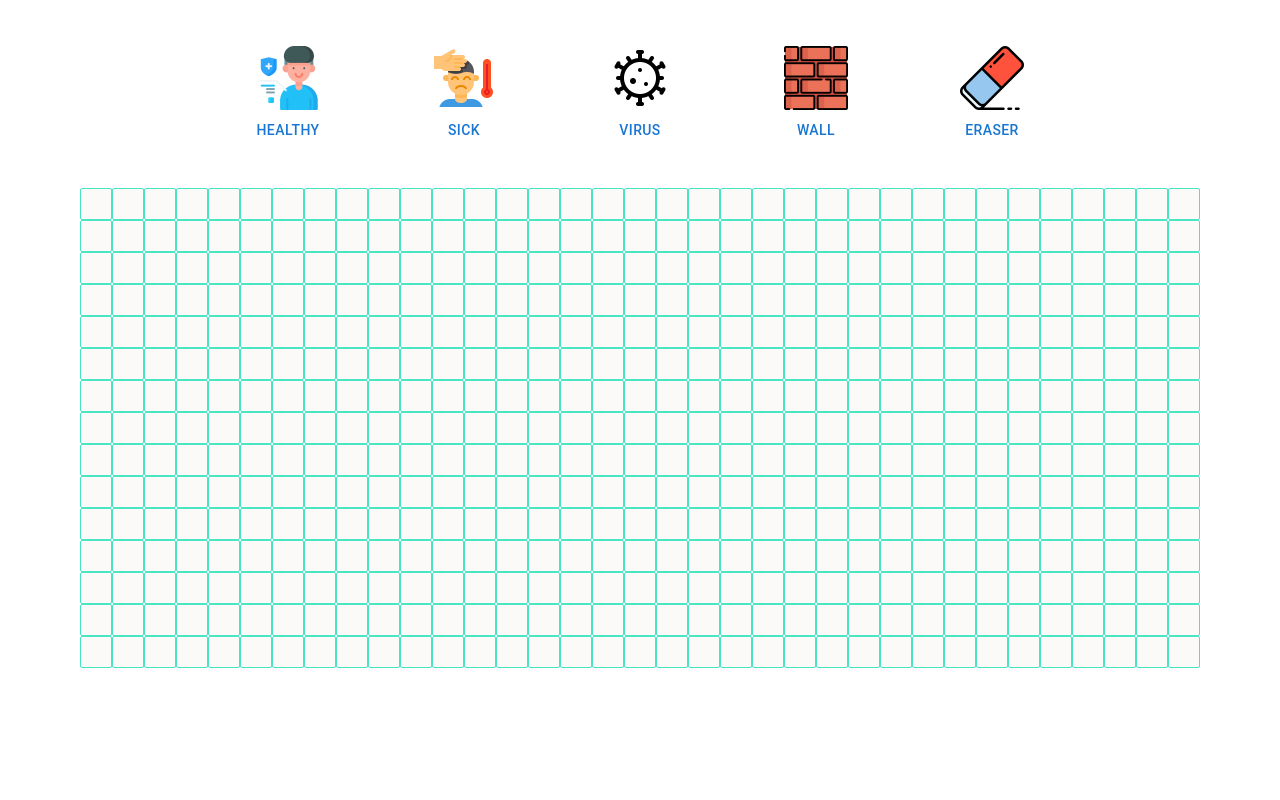
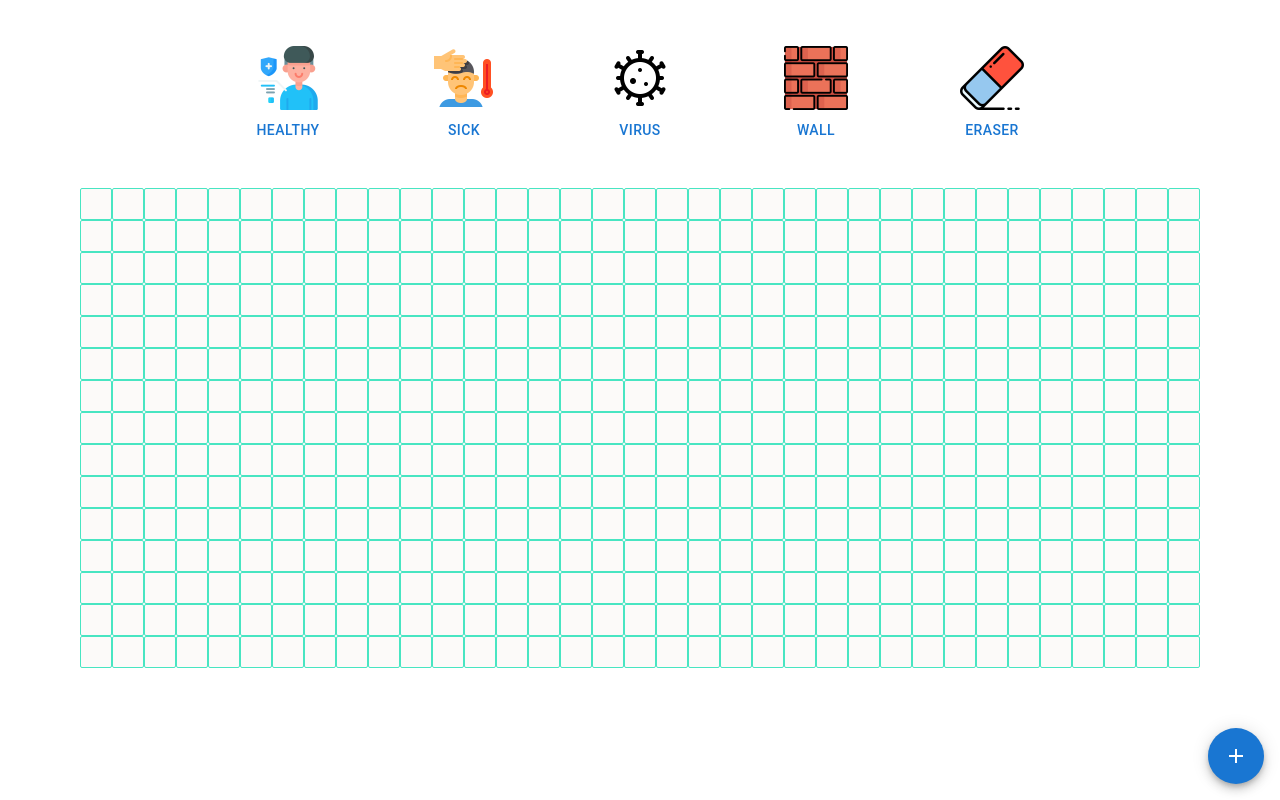
Before and after one commit to limzhanrong/days-to-spread-virus, a Next.js app: page /game in a window 1280 px wide. Built offline with nearby package versions, Linux system fonts and the light colour scheme.

Commit message:
Initial deployment
Added Icons and speed dials.

```diff
--- /dev/null
+++ b/components/global/CustomSpeedDial.jsx
@@ -0,0 +1,35 @@
+import React from 'react'
+import { SpeedDial, SpeedDialIcon, SpeedDialAction } from '@mui/material'
+import FileCopyIcon from '@mui/icons-material/FileCopyOutlined';
+import SaveIcon from '@mui/icons-material/Save';
+
+const CustomSpeedDial = ({handleRun}) => {
+
+  const handleClick = () => {
+    alert("hi")
+  }
+
+  const actions = [
+    { icon: <FileCopyIcon />, name: 'Copy', function: handleRun },
+    { icon: <SaveIcon />, name: 'Save',function: handleClick},
+  ];
+
+  return (
+    <SpeedDial
+      ariaLabel="SpeedDial basic example"
+      sx={{ position: 'absolute', bottom: 16, right: 16 }}
+      icon={<SpeedDialIcon />}
+    >
+    {actions.map((action) => (
+      <SpeedDialAction
+        key={action.name}
+        icon={action.icon}
+        tooltipTitle={action.name}
+        onClick={action.function}
+      />
+    ))}
+    </SpeedDial>
+  )
+}
+
+export default CustomSpeedDial
--- a/components/grid/CellGenerator.jsx
+++ /dev/null
@@ -1,40 +0,0 @@
-import React, {useContext} from 'react'
-import Cell from '/components/grid/Cell'
-import { Grid } from '@mui/material'
-import { AppContext } from 'global/StateContext'
-
-
-const CellGenerator = ({grid, handleMouseDown, handleMouseOver, handleMouseUp}) => {
-  const { optionsData, useSelectedState } = useContext(AppContext)
-  const [selected, setSelected] = useSelectedState
-
-  return (
-    <Grid container alignItems="center" justifyContent="center" direction="column" onMouseLeave={handleMouseUp}>
-      {grid.map((row, r)=>{
-          return (
-            <Grid key={"row" + r} item xs={12}>
-            {
-            row.map((item, c)=>{
-              return (
-              <Cell
-                key={"col" + c}
-                row={r}
-                col={c}
-                val={grid[r][c]}
-                selected={selected}
-                optionsData={optionsData}
-                handleMouseDown={handleMouseDown}
-                handleMouseOver={handleMouseOver}
-                handleMouseUp={handleMouseUp}
-              >
-                  {grid[r][c]}
-              </Cell>)})
-            }
-            </Grid>
-          )
-      })}
-    </Grid>
-  )
-}
-
-export default CellGenerator
--- a/components/grid/CellGrid.jsx
+++ b/components/grid/CellGrid.jsx
@@ -1,19 +1,65 @@
-import React, { useEffect, useState } from 'react'
-import CellGenerator from './CellGenerator'
+import React, { useEffect, useState, useContext } from 'react'
+import Cell from '/components/grid/Cell'
+import CustomSpeedDial from 'components/global/CustomSpeedDial'
+
+import { Grid } from '@mui/material'
+import { AppContext } from 'global/StateContext'
 
 
+// {rowSize = 15, colSize = 35}
 const CellGrid = ({rowSize = 15, colSize = 35}) => {
-  // const [size, setSize] = useState()
+  const { optionsData, useSelectedState } = useContext(AppContext)
+  const [selected, setSelected] = useSelectedState
+
   const [grid, setGrid] = useState(generateEmptyArray(rowSize, colSize))
   const [mouseDown, setMouseDown] = useState(false)
+
+  const blockers = new Set(["virus", "wall"]);
+
 
   useEffect(()=>{
     // setGrid(generateEmptyArray(size))
   }, [rowSize, colSize])
 
 
-  const runAlgorithm = () => {
+  const wait = (ms) => new Promise(resolve => setTimeout(resolve, ms))
 
+
+  const runAlgorithm = async () => {
+    let s = [[]]
+    for(let r = 0; r < grid.length; r++){
+      for(let c = 0; c < grid[r].length; c++){
+        if(grid[r][c] === "virus")
+        s[0].push([r,c])
+      }
+    }
+
+    while(s.length > 0){
+      let curr = s.pop()
+
+      let nextLevel = []
+      while(curr.length > 0){
+        let [r, c] = curr.pop()
+        let newCoords = [[r-1,c], [r-1,c+1], [r,c+1], [r+1,c+1], [r+1,c], [r+1,c-1], [r,c-1], [r-1,c-1]] //Up -> Clockwise
+
+        for(let newCoord of newCoords){
+          let newRow = newCoord[0]
+          let newCol = newCoord[1]
+          if(isInBound(grid, newRow, newCol) && !blockers.has(grid[newRow][newCol])){
+            grid[newRow][newCol] = "virus"
+            nextLevel.push( [newRow, newCol] )
+          }
+        }
+
+      }
+      setGrid([...grid])
+      await wait(500)
+      if(nextLevel.length > 0){
+        s.push(nextLevel)
+      }
+    }
+
+    console.log("end of algo")
   }
 
   const handleMouseDown = (r,c,val) => {
@@ -36,12 +82,31 @@ const CellGrid = ({rowSize = 15, colSize = 35}) => {
 
   return (
     <div className="grid-container">
-      <CellGenerator
-        grid={grid}
-        handleMouseDown={handleMouseDown}
-        handleMouseOver={handleMouseOver}
-        handleMouseUp={handleMouseUp}
-      ></CellGenerator>
+      <Grid container alignItems="center" justifyContent="center" direction="column" onMouseLeave={handleMouseUp}>
+      {grid.map((row, r)=>{
+          return (
+            <Grid key={"row" + r} item xs={12}>
+            {
+            row.map((item, c)=>{
+              return (
+              <Cell
+                key={"col" + c}
+                row={r}
+                col={c}
+                val={grid[r][c]}
+                selected={selected}
+                optionsData={optionsData}
+                handleMouseDown={handleMouseDown}
+                handleMouseOver={handleMouseOver}
+                handleMouseUp={handleMouseUp}
+              >
+              </Cell>)})
+            }
+            </Grid>
+          )
+      })}
+    </Grid>
+    <CustomSpeedDial handleRun={runAlgorithm}></CustomSpeedDial>
     </div>
   )
 }
@@ -57,5 +122,9 @@ const generateEmptyArray = (rowSize, colSize) => {
   return arr
 }
 
+const isInBound = (arr, r, c) =>{
+  return r >= 0 && c >= 0 && r < arr.length && c < arr[0].length;
+}
+
 
 export default CellGrid
--- a/global/StateContext.jsx
+++ b/global/StateContext.jsx
@@ -1,4 +1,4 @@
-import { createContext, useContext, useState } from 'react';
+import { createContext, useState } from 'react';
 
 export const AppContext = createContext();
 
@@ -33,7 +33,8 @@ export function AppContextProvider(props) {
       value={{
         optionsData:optionsData,
         useSelectedState:[selected, setSelected],
-        useRunningState:[running, setRunning]}}
+        useRunningState:[running, setRunning]
+      }}
     >
       {props.children}
     </AppContext.Provider>
--- a/package.json
+++ b/package.json
@@ -11,6 +11,7 @@
   "dependencies": {
     "@emotion/react": "^11.9.0",
     "@emotion/styled": "^11.8.1",
+    "@mui/icons-material": "^5.6.2",
     "@mui/material": "^5.6.2",
     "next": "12.1.5",
     "react": "18.0.0",
--- a/pages/game/index.js
+++ b/pages/game/index.js
@@ -2,10 +2,14 @@ import OptionPanel from 'components/grid/OptionPanel'
 import React, { useState, useContext, useEffect } from 'react'
 import CellGrid from '/components/grid/CellGrid'
 import { AppContext } from 'global/StateContext'
+import CustomSpeedDial from 'components/global/CustomSpeedDial'
+
 
 const Game = () => {
-  const { optionsData, useSelectedState } = useContext(AppContext)
+  const { optionsData, useSelectedState, useRunningState } = useContext(AppContext)
   const [selected, setSelected] = useSelectedState
+  const [running, setRunning] = useRunningState
+
 
   useEffect(()=>{
     console.log(optionsData)
@@ -15,6 +19,7 @@ const Game = () => {
     <>
       <OptionPanel optionsData={optionsData} selected={selected} setSelected={setSelected}></OptionPanel>
       <CellGrid></CellGrid>
+
       {/* <a href="https://www.flaticon.com/free-icons/patient" title="patient icons">Patient icons created by Freepik - Flaticon</a> */}
     </>
   )
```
Also changed, not shown: 1 other file (tests, documents, lock files or other folders).
